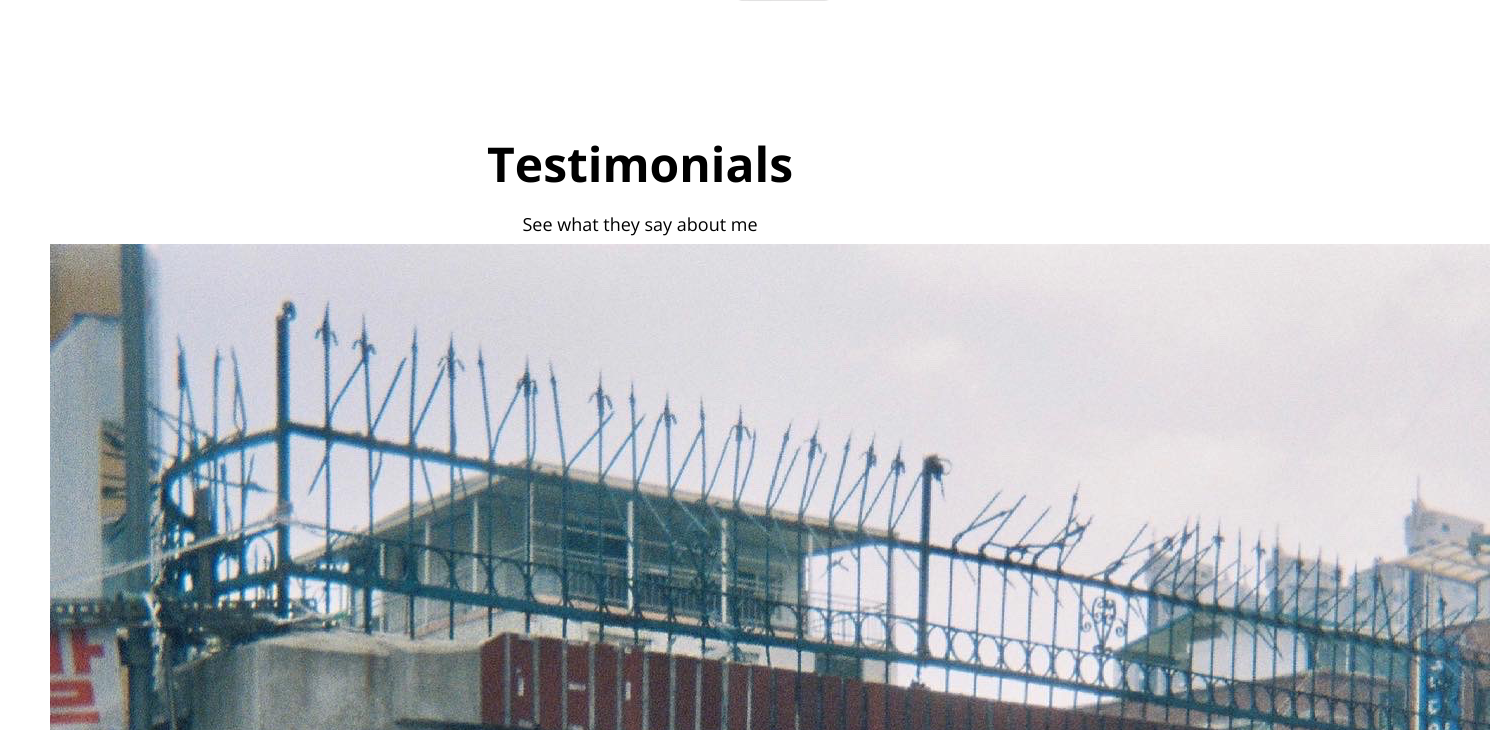
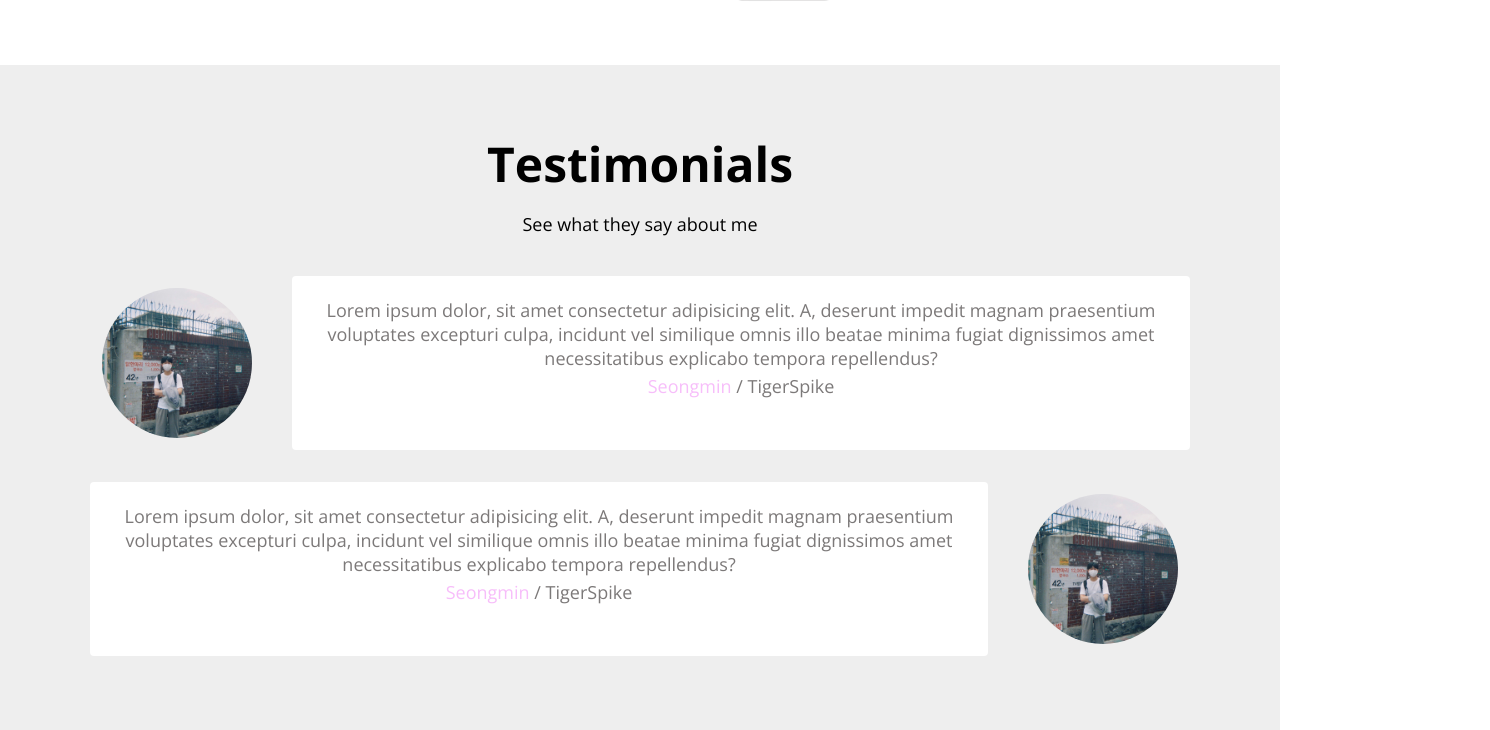
Before and after one commit to seongminn/min-s-portfolio, a plain HTML site: page index.html in a window 1280 px wide. Shown: the part 2990-3720 px from the top of the page, 1490 px wide, since content can reach past the window. Drawn offline with nearby package versions, Linux system fonts and the light colour scheme.

Commit message:
CSS: Testimonials

```diff
--- a/index.html
+++ b/index.html
@@ -313,13 +313,13 @@
                     </div>
                 </div>
                 <div class="testimonial">
-                    <img src="imgs/testimonial/yo.jpg" alt="me1" class="testimonial__avatar">
                     <div class="testimonial__speech-bubble">
                         <p>
                             Lorem ipsum dolor, sit amet consectetur adipisicing elit. A, deserunt impedit magnam praesentium voluptates excepturi culpa, incidunt vel similique omnis illo beatae minima fugiat dignissimos amet necessitatibus explicabo tempora repellendus?
                         </p>
                         <p class="name"><a href=''>Seongmin</a> / TigerSpike</p>
                     </div>
+                    <img src="imgs/testimonial/yo.jpg" alt="me1" class="testimonial__avatar">
                 </div>
             </div>
         </section>
--- a/style.css
+++ b/style.css
@@ -391,3 +391,46 @@ p {
   margin-left: -12px;
   background-color: var(--color-white);
 }
+
+/* Testimonial */
+#testimonials {
+  background-color: var(--color-light-white);
+}
+
+.testimonials {
+  margin: 40px;
+}
+
+.testimonial {
+  display: flex;
+  margin: 32px 0;
+}
+
+.testimonial__avatar {
+  width: 150px;;
+  height: 150px;
+  border-radius: 50%;
+  margin: 12px;
+}
+
+.testimonial__avatar:nth-child(odd) {
+  margin-right: 40px;
+}
+
+.testimonial__avatar:nth-child(even) {
+  margin-left: 40px;
+}
+
+.testimonial__speech-bubble {
+  padding: 18px;
+  background-color: var(--color-white);
+  border-radius: var(--size-border-radius);
+}
+
+.testimonial__speech-bubble p {
+  color: var(--color-light-grey);
+}
+
+.testimonial__speech-bubble a {
+  color: var(--color-purple);
+}
```
